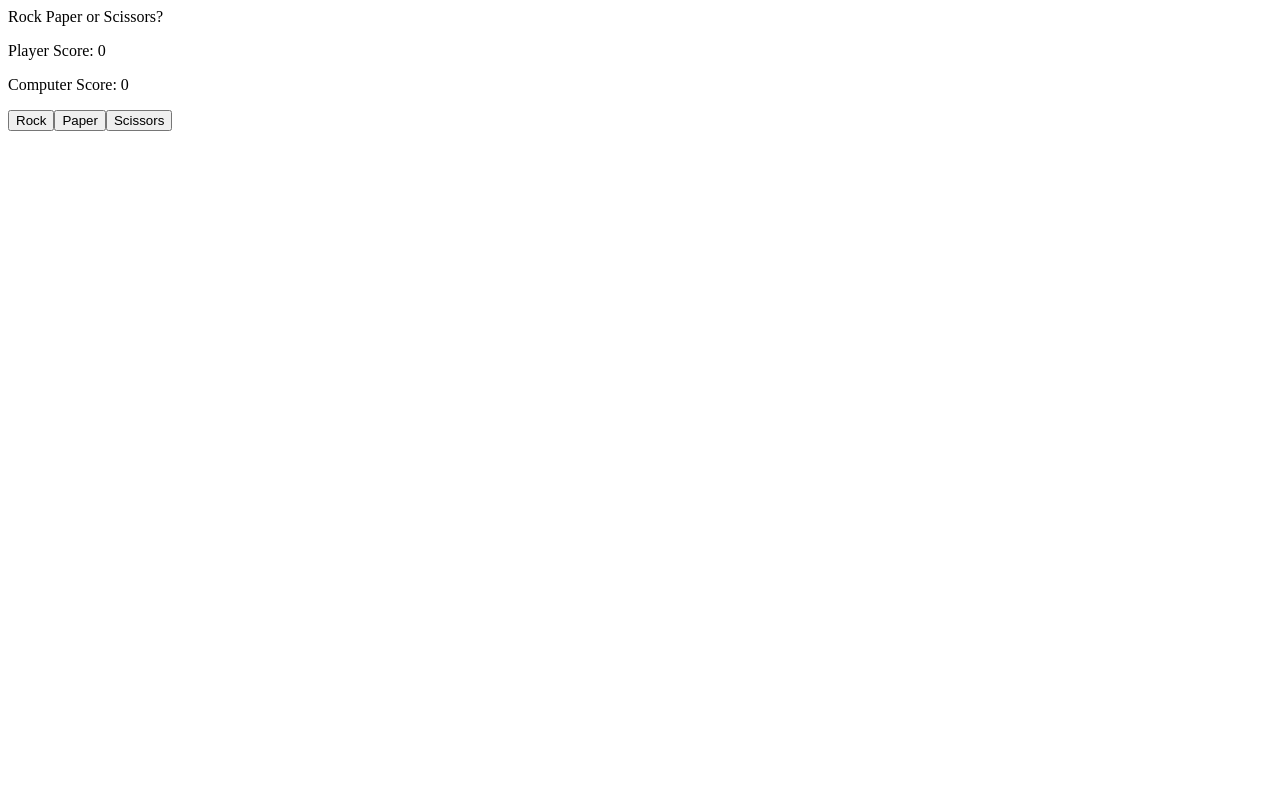
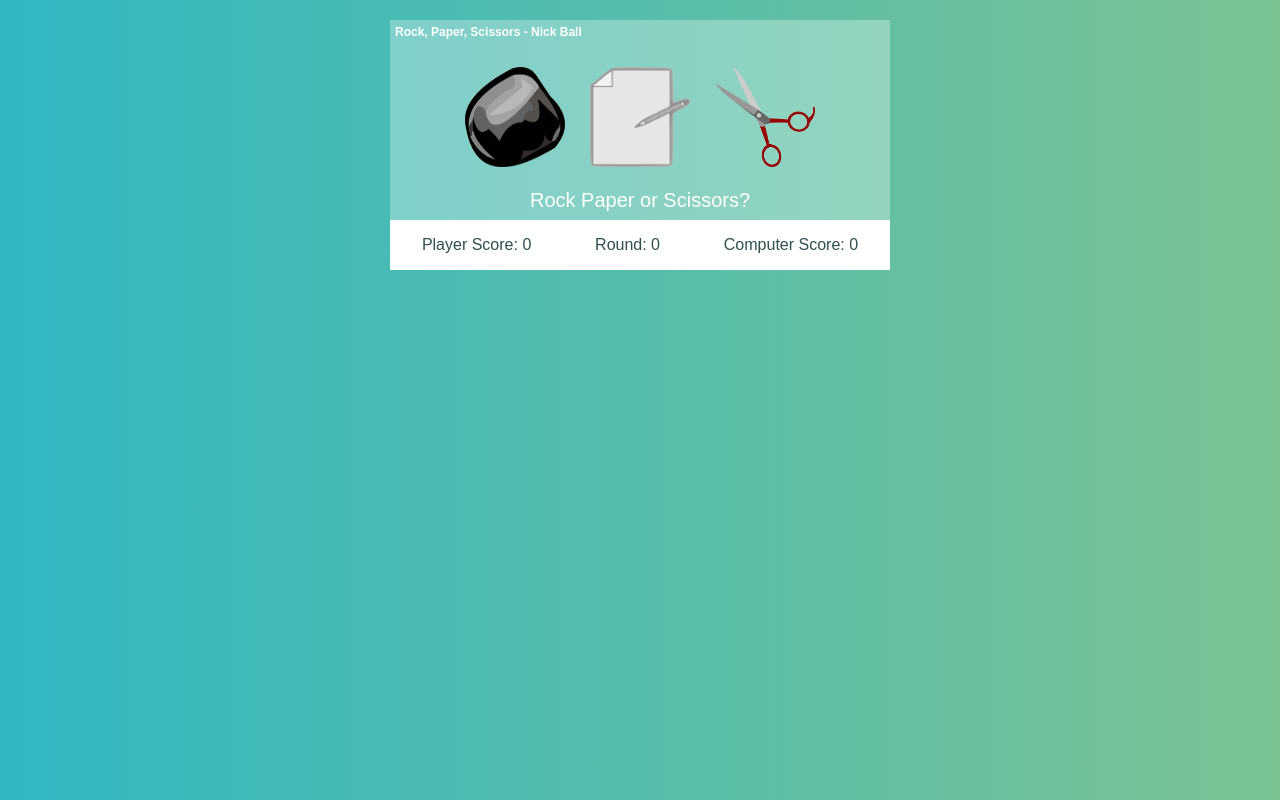
Before and after one commit to Nickb89/rock-paper-scissors, a plain HTML site: page index.html in a window 1280 px wide. Drawn offline with Linux system fonts and the light colour scheme.

Commit message:
Title: Add UI elements with styles Add replay button to reset game Add images for buttons Hide buttons based on if game is over keep track of game rounds played use flexbox to arrange elements

```diff
--- a/index.html
+++ b/index.html
@@ -3,10 +3,14 @@
 <head>
     <meta charset="UTF-8">
     <meta name="viewport" content="width=device-width, initial-scale=1.0">
-    <title>Javascript</title>
+    <title>Rock / Paper /Scissors - Nick Ball</title>
+    <link rel="stylesheet" href="style.css">
     <script src="script.js" defer></script>
 </head>
 <body>
-    <div id="GameArea"></div>
+
+    <div id="GameArea">
+        <h1>Rock, Paper, Scissors - Nick Ball</h1>
+    </div>
 </body>
 </html>
--- a/script.js
+++ b/script.js
@@ -2,38 +2,46 @@ let playerScore = 0;
 let cpuScore = 0;
 let gameRounds = 0;
 let playerChoice = "";
+
+
+
+
+
+//TO DO
+
+//on mouse enter javascript event listner to enlarge image
+//replay button resets game
+//not happy with look
+
+
+
 
 //Get element references and create button div.
 const mainDiv = document.querySelector('#GameArea');
 const buttonsDiv = document.createElement('div');
 buttonsDiv.setAttribute('id', 'buttonsDiv');
 
-//add Player and CPU Score display
-const playerScoreText = document.createElement('p');
-playerScoreText.textContent = "Player Score: " + playerScore.toString();
-
-const CPUScoreText = document.createElement('p');
-CPUScoreText.textContent = "Computer Score: " + cpuScore.toString();
 
 
-//add textArea for displaying initial text and outcome
-const textDiv = document.createElement('div');
-textDiv.setAttribute("class", "textArea");
-textDiv.textContent = "Rock Paper or Scissors?";
-mainDiv.appendChild(textDiv);
 
-mainDiv.appendChild(playerScoreText);
-mainDiv.appendChild(CPUScoreText);
-
-//add 3 buttons
+//add 3 buttons for player choice
 const btnRock = document.createElement('button');
-btnRock.textContent = "Rock";
+btnRock.style.backgroundImage = "url('images/rock.png')";
+btnRock.style.backgroundSize = "100px 100px";
+btnRock.style.backgroundRepeat = "no-repeat";
+btnRock.style.backgroundPosition = "center";
 
 const btnPaper = document.createElement('button');
-btnPaper.textContent = "Paper";
+btnPaper.style.backgroundImage = "url('images/paper.png')";
+btnPaper.style.backgroundSize = "100px 100px";
+btnPaper.style.backgroundRepeat = "no-repeat";
+btnPaper.style.backgroundPosition = "center";
 
 const btnScissors = document.createElement('button');
-btnScissors.textContent = "Scissors";
+btnScissors.style.backgroundImage = "url('images/scissors.png')";
+btnScissors.style.backgroundSize = "100px 100px";
+btnScissors.style.backgroundRepeat = "no-repeat";
+btnScissors.style.backgroundPosition = "center";
 
 
 buttonsDiv.appendChild(btnRock);
@@ -42,10 +50,54 @@ buttonsDiv.appendChild(btnScissors);
 
 mainDiv.appendChild(buttonsDiv);
 
+//add Player and CPU Score display, current round.
+const scoreDiv = document.createElement('div');
+scoreDiv.setAttribute("class", "scoreDiv");
+
+const playerScoreText = document.createElement('p');
+playerScoreText.textContent = "Player Score: " + playerScore.toString();
+
+const CPUScoreText = document.createElement('p');
+CPUScoreText.textContent = "Computer Score: " + cpuScore.toString();
+
+const currentRoundText = document.createElement('p');
+currentRoundText.textContent = "Round: " + gameRounds;
+
+scoreDiv.appendChild(playerScoreText);
+scoreDiv.appendChild(currentRoundText);
+scoreDiv.appendChild(CPUScoreText);
+
+
+//add textArea for displaying round results
+
+const textDiv = document.createElement('div');
+textDiv.setAttribute("class", "textArea");
+textDiv.textContent = "Rock Paper or Scissors?";
+
+mainDiv.appendChild(textDiv);
+mainDiv.appendChild(scoreDiv);
+
 //add restart button
 const replayBtn = document.createElement('button');
-replayBtn.setAttribute('hidden', 'true');
-replayBtn.textContent = "Replay 5 Rounds?";
+replayBtn.setAttribute('class', 'hideItem');
+replayBtn.textContent = "Replay";
+
+replayBtn.addEventListener('click', function(){
+    gameRounds = 0;
+    playerScore = 0;
+    cpuScore = 0;
+    playerScoreText.textContent = "Player Score: " + playerScore;
+    CPUScoreText.textContent = "Computer Score: " + cpuScore;
+    currentRoundText. textContent = "Round: " + gameRounds;
+    textDiv.textContent = "Rock Paper or Scissors?";
+    btnRock.classList.toggle('hideItem');
+    btnPaper.classList.toggle('hideItem');
+    btnScissors.classList.toggle('hideItem');
+    this.setAttribute('class', 'hideItem');
+
+
+})
+
 buttonsDiv.appendChild(replayBtn);
 
 
@@ -63,6 +115,7 @@ function getComputerChoice()  {
         if(gameRounds <=4 ){
         playerChoice = "rock";
         playRound(playerChoice, getComputerChoice());
+        currentRoundText.textContent = "Round: " + gameRounds;
         if (gameRounds == 5){
             GameOver();
         };
@@ -74,6 +127,7 @@ function getComputerChoice()  {
         if(gameRounds <=4 ){
             playerChoice = "scissors";
             playRound(playerChoice, getComputerChoice());
+            currentRoundText.textContent = "Round: " + gameRounds;
             if (gameRounds == 5){
                 GameOver();
             };
@@ -85,6 +139,7 @@ function getComputerChoice()  {
         if(gameRounds <=4 ){
             playerChoice = "paper";
             playRound(playerChoice, getComputerChoice());
+            currentRoundText.textContent = "Round: " + gameRounds;
             if (gameRounds == 5){
                 GameOver();
             };
@@ -143,28 +198,40 @@ function playRound(playerSelection, compSelection) {
 
 };
 
+function checkIfFinalScoreAboveOne(){
+    if (playerScore > 1){
+        return " points";
+    } else if (playerScore <=1){
+        return " point";
+    }
+}
+
     function GameOver() {
 
         if(playerScore > cpuScore){
-            textDiv.textContent = 'You won with ' + playerScore + " points. Computer had "
+            textDiv.textContent = 'You won with ' + playerScore + checkIfFinalScoreAboveOne() + ". Computer had "
             + cpuScore + " points" ;
             btnRock.setAttribute("hidden", "false");
             btnPaper.setAttribute("hidden", "false");
             btnScissors.setAttribute("hidden", "false");
         } else if (playerScore < cpuScore) {
-            textDiv.textContent = 'You lost with ' + playerScore + " points. Computer had "
+            textDiv.textContent = 'You lost with ' + playerScore + checkIfFinalScoreAboveOne() + ". Computer had "
             + cpuScore + " points" ;
             btnRock.setAttribute("hidden", "false");
             btnPaper.setAttribute("hidden", "false");
             btnScissors.setAttribute("hidden", "false");
 
         } else if(playerScore == cpuScore){
-            textDiv.textContent = 'you TIED with ' + playerScore + " points.";
+            textDiv.textContent = 'you TIED with ' + playerScore + checkIfFinalScoreAboveOne() + ".";
             btnRock.setAttribute("hidden", "false");
             btnPaper.setAttribute("hidden", "false");
             btnScissors.setAttribute("hidden", "false");
         }
 
-        replayBtn.removeAttribute("hidden", "true");
+        replayBtn.setAttribute('class', 'replayBtn');
+        btnRock.classList.toggle('hideItem');
+        btnPaper.classList.toggle('hideItem');
+        btnScissors.classList.toggle('hideItem');
+
 
     };
--- /dev/null
+++ b/style.css
@@ -0,0 +1,92 @@
+body {
+    background: rgb(49,183,194);
+    background: linear-gradient(90deg, rgba(49,183,194,1) 0%, rgba(123,195,147,1) 100%);
+    background-repeat:no-repeat;
+    font-family: sans-serif;
+    display: flex;
+    flex-direction: column;
+    align-items: center;
+    margin:0;
+    padding:0;
+    color: white;
+    height: 100vh;
+}
+
+#GameArea {
+width: 500px;
+max-width: 600px;
+height: 250px;
+background-color: rgba(255,255,255, .3);
+display: flex;
+flex-direction: column;
+align-items: center;
+justify-content: space-between;
+margin:20px;
+
+
+}
+
+h1 {
+    margin:0;
+    display: flex;
+    align-self: flex-start;
+    padding:5px;
+    font-size: 12px;
+    color:#ffffff;
+}
+
+.textArea {
+    font-size: 20px;
+    display: flex;
+}
+
+.scoreDiv {
+    display: flex;
+    width: 100%;
+    justify-content: space-around;
+    background-color: white;
+
+}
+
+.scoreDiv p{
+    color: darkslategray;
+}
+
+button {
+    height: 100px;
+    width: 100px;
+    background:none;
+    border:none;
+    display: flex;
+}
+
+.replayBtn {
+    display:flex;
+    background-color: rgba(123,195,147,1);
+    color: white;
+    border: 2px rgb(195, 255, 215);
+    width: auto;
+    padding:8px;
+    height:fit-content;
+    margin: 0 auto;
+    justify-content: center;
+    font-size: 40px;
+
+
+}
+
+.hideItem {
+    display: none;
+}
+
+#buttonsDiv{
+    display: flex;
+    width:70%;
+    height:110px;
+    justify-content:space-between;
+    align-items: center;
+    flex-wrap: wrap;
+    background:none;
+    padding: 10px;
+    border-radius: 12px;
+}
```
Also changed, not shown: images/paper.png (added), images/rock.png (added), images/scissors.png (added).
